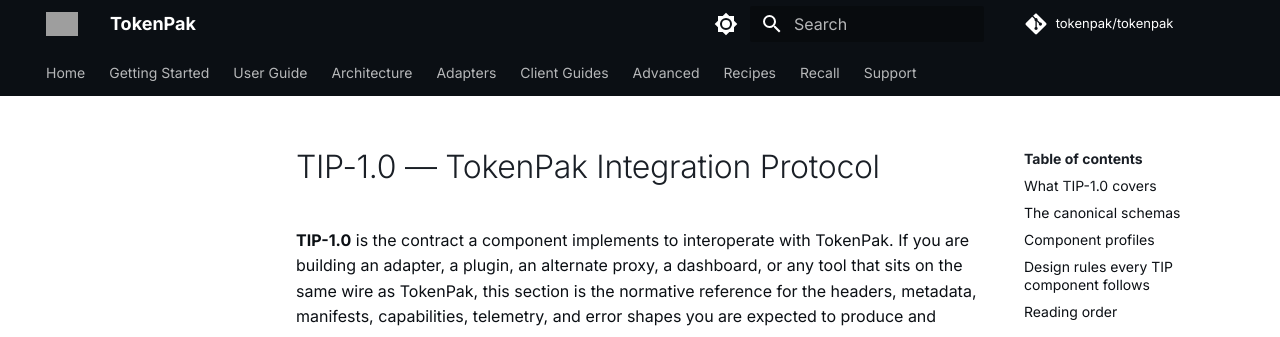
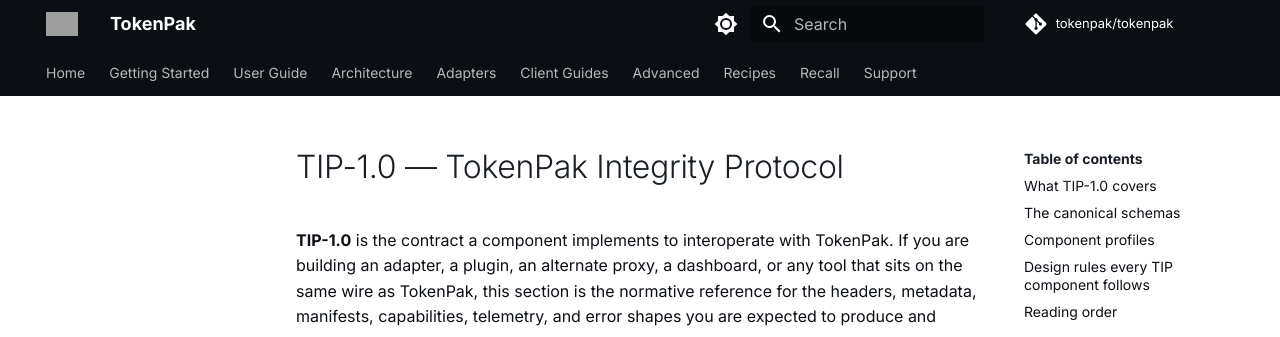
Before and after one commit to tokenpak/docs, an MkDocs documentation site: the page built from docs/protocol/index.md, in a window 1280 px wide and 900 px high. Shown: the top 337 px of the window. Built offline with MkDocs 1.6.1 and Material for MkDocs 9.7.7, drawn with Linux system fonts in a browser that asks for light colours; comment, search, counter and statistics services are not loaded; grey boxes are pictures that could not be loaded.

Commit message:
docs: TIP expands to Integrity Protocol
Prose-only rename of the expansion. Acronym, schemas and version unchanged.

```diff
--- a/docs/protocol/index.md
+++ b/docs/protocol/index.md
@@ -1,4 +1,4 @@
-# TIP-1.0 — TokenPak Integration Protocol
+# TIP-1.0 — TokenPak Integrity Protocol
 
 **TIP-1.0** is the contract a component implements to interoperate with TokenPak.
 If you are building an adapter, a plugin, an alternate proxy, a dashboard, or any
```
